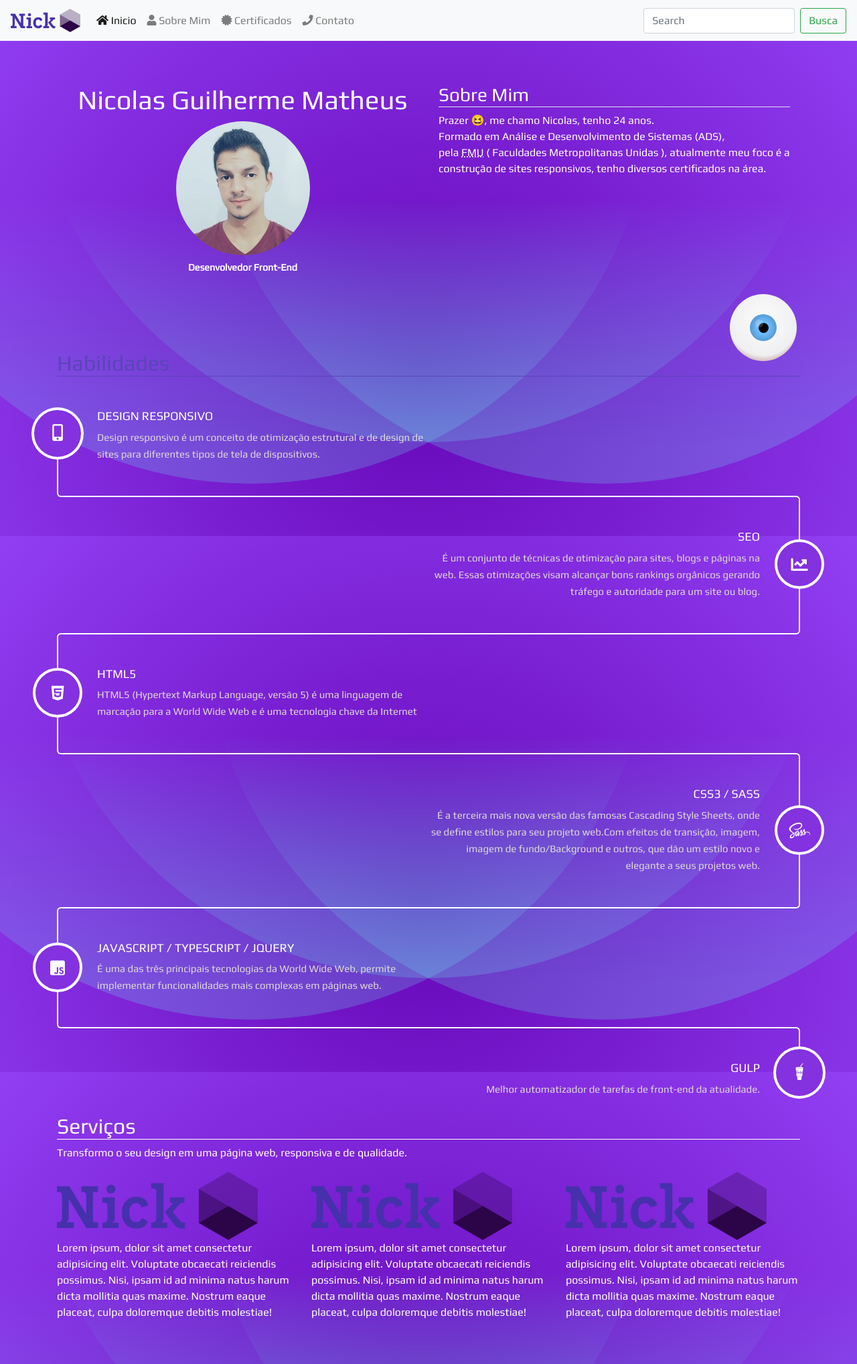
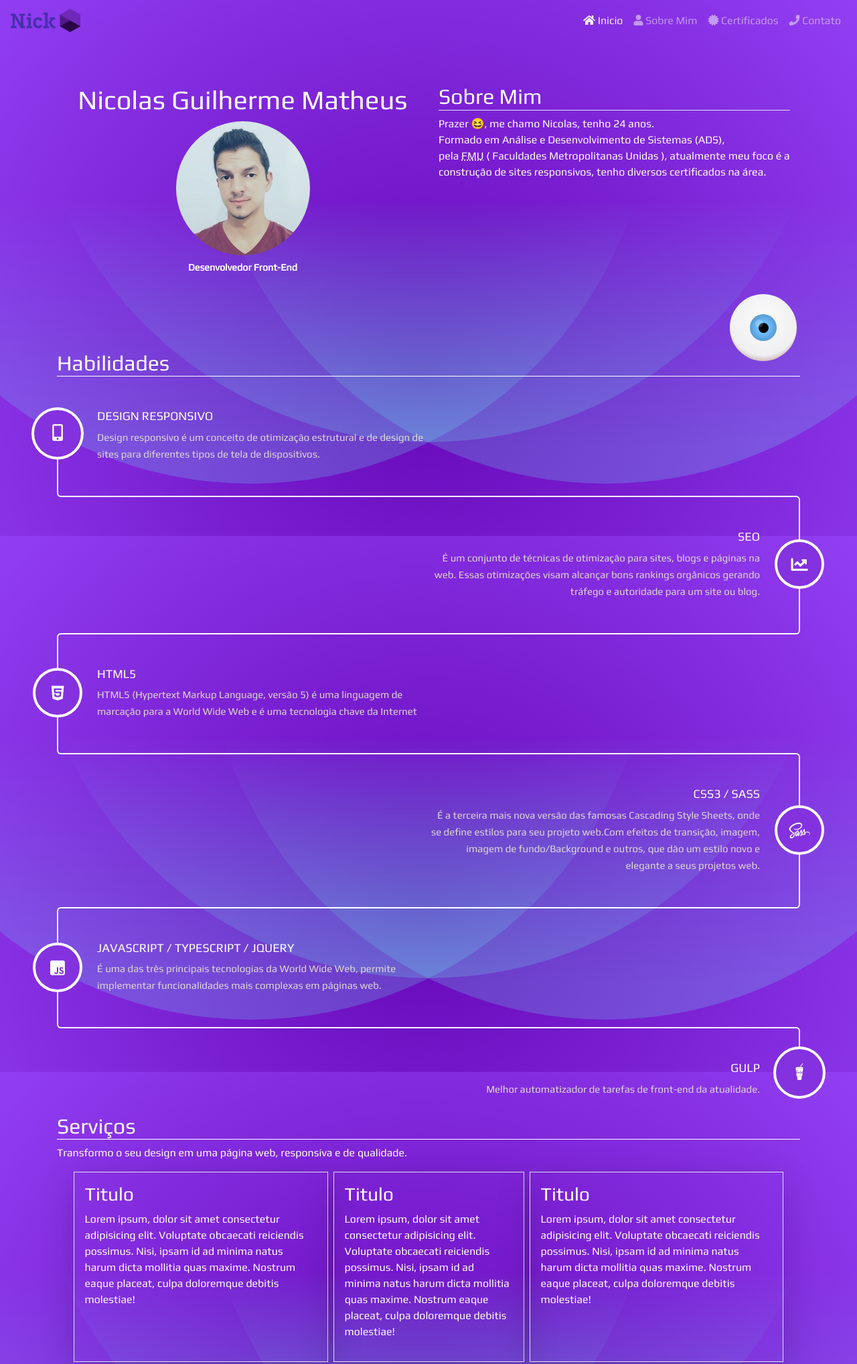
Before and after one commit to spyrado/meu-site-v2, a website: page index2.html in a window 1280 px wide. Shown: the top 2036 px of the page at 67% size. Drawn offline with nearby package versions, Linux system fonts and the light colour scheme.

Commit message:
Mudando design 2

```diff
--- a/index2.html
+++ b/index2.html
@@ -15,7 +15,7 @@
 
 <body>
   <header class="cabecalho">
-    <nav class="navbar navbar-expand-lg navbar-light bg-light menu-nav">
+    <nav class="navbar navbar-expand-lg navbar-light menu-nav">
       <a class="navbar-brand nav-logo" href="#">
         <img class="logo-img" src="./src/img/logo-nicolas-desenvolvedor-front-end.png" alt="">
       </a>
@@ -25,7 +25,7 @@
       </button>
 
       <div class="collapse navbar-collapse" id="navbarSupportedContent">
-        <ul class="navbar-nav mr-auto">
+        <ul class="navbar-nav ml-auto">
           <li class="nav-item active">
             <a class="nav-link" href="#">
               <i class="fas fa-home"></i> Inicio <span class="sr-only">(current)</span></a>
@@ -49,10 +49,6 @@
             </a>
           </li>
         </ul>
-        <form class="form-inline my-2 my-lg-0">
-          <input class="form-control mr-sm-2" type="search" placeholder="Search" aria-label="Search">
-          <button class="btn btn-outline-success my-2 my-sm-0" type="submit">Busca</button>
-        </form>
       </div>
     </nav>
   </header>
@@ -71,7 +67,7 @@
           </figure>
         </div>
         <div class="col-12 col-md-6">
-          <h3 class="border-bottom">Sobre Mim</h3>
+          <h2 class="border-bottom">Sobre Mim</h2>
           <p>Prazer 😆, me chamo Nicolas, tenho <span class="idade"></span> anos. <br>
             Formado em Análise e Desenvolvimento de Sistemas (ADS), <br>
             pela <abbr title="Faculdades Metropolitanas Unidas">FMU</abbr> ( Faculdades Metropolitanas Unidas  ),
@@ -160,17 +156,17 @@
     <div class="container">
       <h2 class="title">Serviços</h2>
       <p class="descricao">Transformo o seu design em uma página web, responsiva e de qualidade.</p>
-      <div class="row">
-        <div class="col-12 col-sm-6 col-md-4">
-          <img src="./dist/img/logo-nicolas-desenvolvedor-front-end.png" alt="">
+      <div class="row justify-content-center">
+        <div class="col-12 col-sm-6 col-md-4 shadow-lg border mx-1 p-3">
+          <h3>Titulo</h3>
           <p>Lorem ipsum, dolor sit amet consectetur adipisicing elit. Voluptate obcaecati reiciendis possimus. Nisi, ipsam id ad minima natus harum dicta mollitia quas maxime. Nostrum eaque placeat, culpa doloremque debitis molestiae!</p>
         </div>
-        <div class="col-12 col-sm-6 col-md-4">
-          <img src="./dist/img/logo-nicolas-desenvolvedor-front-end.png" alt="">
+        <div class="col-12 col-sm-5 col-md-3 shadow-lg border mx-1 p-3">
+          <h3>Titulo</h3>
           <p>Lorem ipsum, dolor sit amet consectetur adipisicing elit. Voluptate obcaecati reiciendis possimus. Nisi, ipsam id ad minima natus harum dicta mollitia quas maxime. Nostrum eaque placeat, culpa doloremque debitis molestiae!</p>
         </div>
-        <div class="col-12 col-sm-6 col-md-4">
-          <img src="./dist/img/logo-nicolas-desenvolvedor-front-end.png" alt="">
+        <div class="col-12 col-sm-6 col-md-4 shadow-lg border mx-1 p-3">
+          <h3>Titulo</h3>
           <p>Lorem ipsum, dolor sit amet consectetur adipisicing elit. Voluptate obcaecati reiciendis possimus. Nisi, ipsam id ad minima natus harum dicta mollitia quas maxime. Nostrum eaque placeat, culpa doloremque debitis molestiae!</p>
         </div>
       </div>
--- a/src/scss/estilos.scss
+++ b/src/scss/estilos.scss
@@ -18,6 +18,7 @@
 
 //HEADER
 @import './layout/header/header';
+@import './layout/header/navbar';
 //JUMBOTRON
 @import './layout/jumbotron/jumbotron';
 @import './layout/timeline/time-line';
--- /dev/null
+++ b/src/scss/layout/header/navbar.scss
@@ -0,0 +1,19 @@
+.navbar-light .navbar-nav .show>.nav-link,
+.navbar-light .navbar-nav .active>.nav-link,
+.navbar-light .navbar-nav .nav-link.show,
+.navbar-light .navbar-nav .nav-link.active {
+  color: rgba($white, 0.9);
+}
+.navbar-light .navbar-nav .nav-link:hover, .navbar-light .navbar-nav .nav-link:focus{
+  color: rgba($white, 0.7);
+}
+.navbar-light .navbar-nav .show>.nav-link,
+.navbar-light .navbar-nav .active>.nav-link,
+.navbar-light .navbar-nav .nav-link.show,
+.navbar-light .navbar-nav .nav-link.active {
+  color: rgba($white, 0.9);
+}
+
+.navbar-light .navbar-nav .nav-link {
+  color: rgba($white, 0.5);
+}
--- a/src/scss/layout/mixins/mixins.scss
+++ b/src/scss/layout/mixins/mixins.scss
@@ -1,4 +1,4 @@
-@mixin titulo($cor-titulo: $cor-primaria, $cor-borda: $cor-primaria) {
+@mixin titulo($cor-titulo: $white, $cor-borda: $white) {
   color: $cor-titulo;
   border-bottom: 1px solid $cor-borda;
 }
--- a/src/scss/layout/servicos/servicos.scss
+++ b/src/scss/layout/servicos/servicos.scss
@@ -1,6 +1,6 @@
 .section-servicos{
   color: white;
   .title{
-    @include titulo($white,$white);
+    @include titulo();
   }
 }
```
Also changed, not shown: index.html (+5 -5 lines), dist/css/estilos.css.
